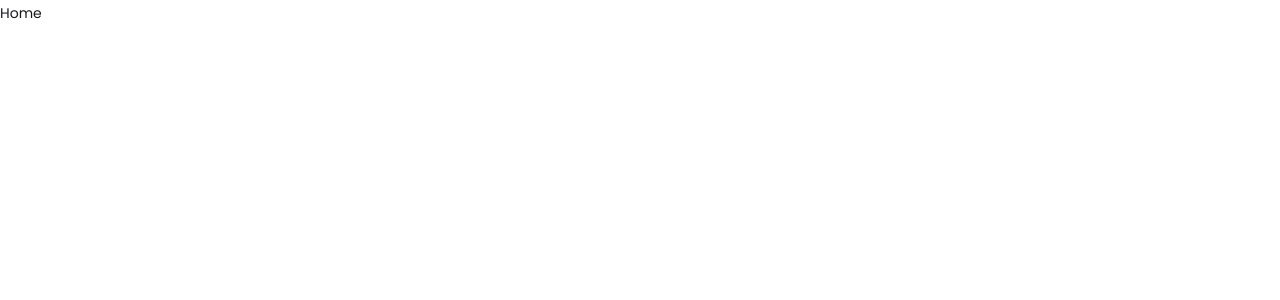
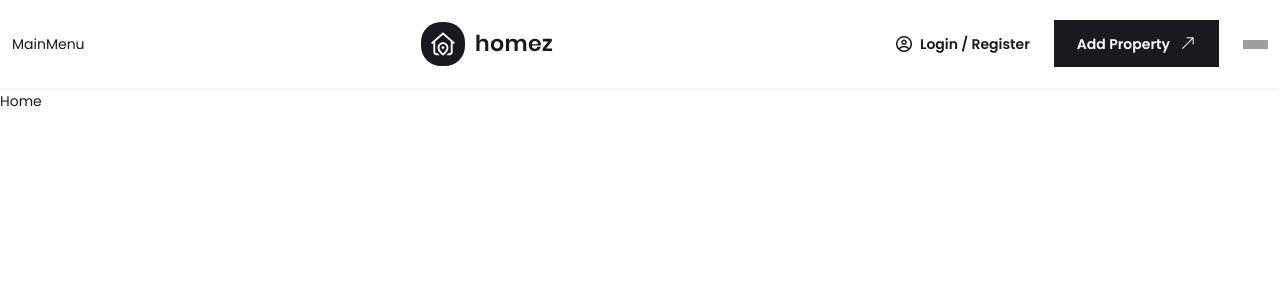
Before and after one commit to kajugadaniels/nextjs-django-realestate, a Next.js app in the folder frontend/: page / in a window 1280 px wide. Shown: the top 300 px of the page. Built offline with nearby package versions, Linux system fonts and the light colour scheme; grey boxes are pictures that could not be loaded.

Commit message:
Initialize Header

```diff
--- a/frontend/src/app/(home)/page.js
+++ b/frontend/src/app/(home)/page.js
@@ -1,3 +1,5 @@
+import Header from "@/components/Header";
+
 export const metadata = {
     title: "Home || Homez",
 };
@@ -5,6 +7,7 @@ export const metadata = {
 const Home = () => {
     return (
         <div>
+            <Header />
             Home
         </div>
     )
--- /dev/null
+++ b/frontend/src/components/Header.js
@@ -0,0 +1,122 @@
+"use client";
+
+import React, { useEffect, useState } from 'react'
+import Link from 'next/link'
+import Image from 'next/image'
+import MainMenu from './MainMenu'
+import SidebarPanel from './SidebarPanel'
+import LoginSignupModal from './LoginSignupModal'
+
+const Header = () => {
+    const [navbar, setNavbar] = useState(false);
+
+    const changeBackground = () => {
+        if (window.scrollY >= 10) {
+            setNavbar(true)
+        } else {
+            setNavbar(false)
+        }
+    }
+
+    useEffect(() => {
+        window.addEventListener("scroll", changeBackground)
+
+        return () => {
+            window.addEventListener("scroll", changeBackground)
+        }
+    }, [])
+
+    return (
+        <>
+            <header
+                className={`header-nav nav-homepage-style light-header menu-home4 main-menu ${
+                    navbar ? "sticky slideInDown animated" : ""
+                }`}
+            >
+                <nav className="posr">
+                    <div className="container maxw1600 posr menu_bdrt1">
+                        <div className="row align-items-center justify-content-between">
+                            <div className="col-auto">
+                                <MainMenu />
+                            </div>
+
+                            <div className="col-auto">
+                                <Link className="header-logo" href="/">
+                                    <Image
+                                        width={138}
+                                        height={44}
+                                        src="/images/header-logo3.svg"
+                                        alt="Header Logo"
+                                    />
+                                </Link>
+                            </div>
+
+                            <div className="col-auto">
+                                <div className="d-flex align-items-center">
+                                    <a
+                                        href="#"
+                                        className="login-info d-flex align-items-center"
+                                        data-bs-toggle="modal"
+                                        data-bs-target="#loginSignupModal"
+                                        role="button"
+                                    >
+                                        <i className="far fa-user-circle fz16 me-2" />{" "}
+                                        <span className="d-none d-xl-block">Login / Register</span>
+                                    </a>
+
+                                    <Link
+                                        className="ud-btn btn-dark add-property bdrs0 mx-2 mx-xl-4"
+                                        href="/dashboard-add-property"
+                                    >
+                                        Add Property
+                                        <i className="fal fa-arrow-right-long" />
+                                    </Link>
+                                    <a
+                                        className="sidemenu-btn filter-btn-right"
+                                        href="#"
+                                        data-bs-toggle="offcanvas"
+                                        data-bs-target="#SidebarPanel"
+                                        aria-controls="SidebarPanelLabel"
+                                    >
+                                        <Image
+                                            width={25}
+                                            height={9}
+                                            className="img-1"
+                                            src="/images/icon/nav-icon-dark.svg"
+                                            alt="humberger menu"
+                                        />
+                                    </a>
+                                </div>
+                            </div>
+                        </div>
+                    </div>
+                </nav>
+            </header>
+
+            <div className="signup-modal">
+                <div
+                    className="modal fade"
+                    id="loginSignupModal"
+                    tabIndex={-1}
+                    aria-labelledby="loginSignupModalLabel"
+                    aria-hidden="true"
+                >
+                    <div className="modal-dialog  modal-dialog-scrollable modal-dialog-centered">
+                        <LoginSignupModal />
+                    </div>
+                </div>
+            </div>
+
+            <div
+                className="offcanvas offcanvas-end"
+                tabIndex="-1"
+                id="SidebarPanel"
+                aria-labelledby="SidebarPanelLabel"
+            >
+                <SidebarPanel />
+            </div>
+        </>
+    )
+}
+
+export default Header
--- /dev/null
+++ b/frontend/src/components/LoginSignupModal.js
@@ -0,0 +1,9 @@
+import React from 'react'
+
+const LoginSignupModal = () => {
+    return (
+        <div>LoginSignupModal</div>
+    )
+}
+
+export default LoginSignupModal
--- /dev/null
+++ b/frontend/src/components/MainMenu.js
@@ -0,0 +1,9 @@
+import React from 'react'
+
+const MainMenu = () => {
+    return (
+        <div>MainMenu</div>
+    )
+}
+
+export default MainMenu
--- /dev/null
+++ b/frontend/src/components/SidebarPanel.js
@@ -0,0 +1,9 @@
+import React from 'react'
+
+const SidebarPanel = () => {
+    return (
+        <div>SidebarPanel</div>
+    )
+}
+
+export default SidebarPanel
```
